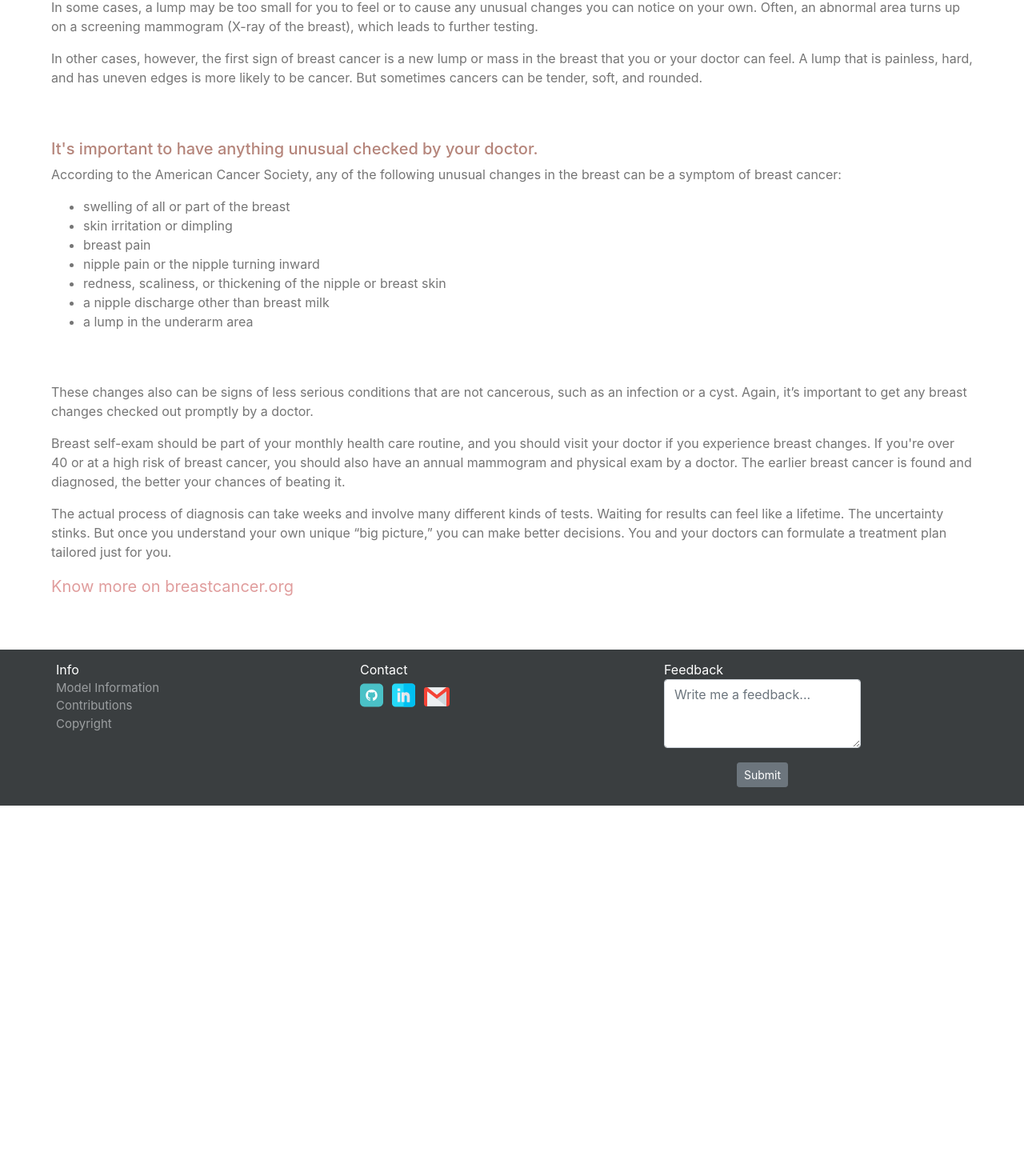
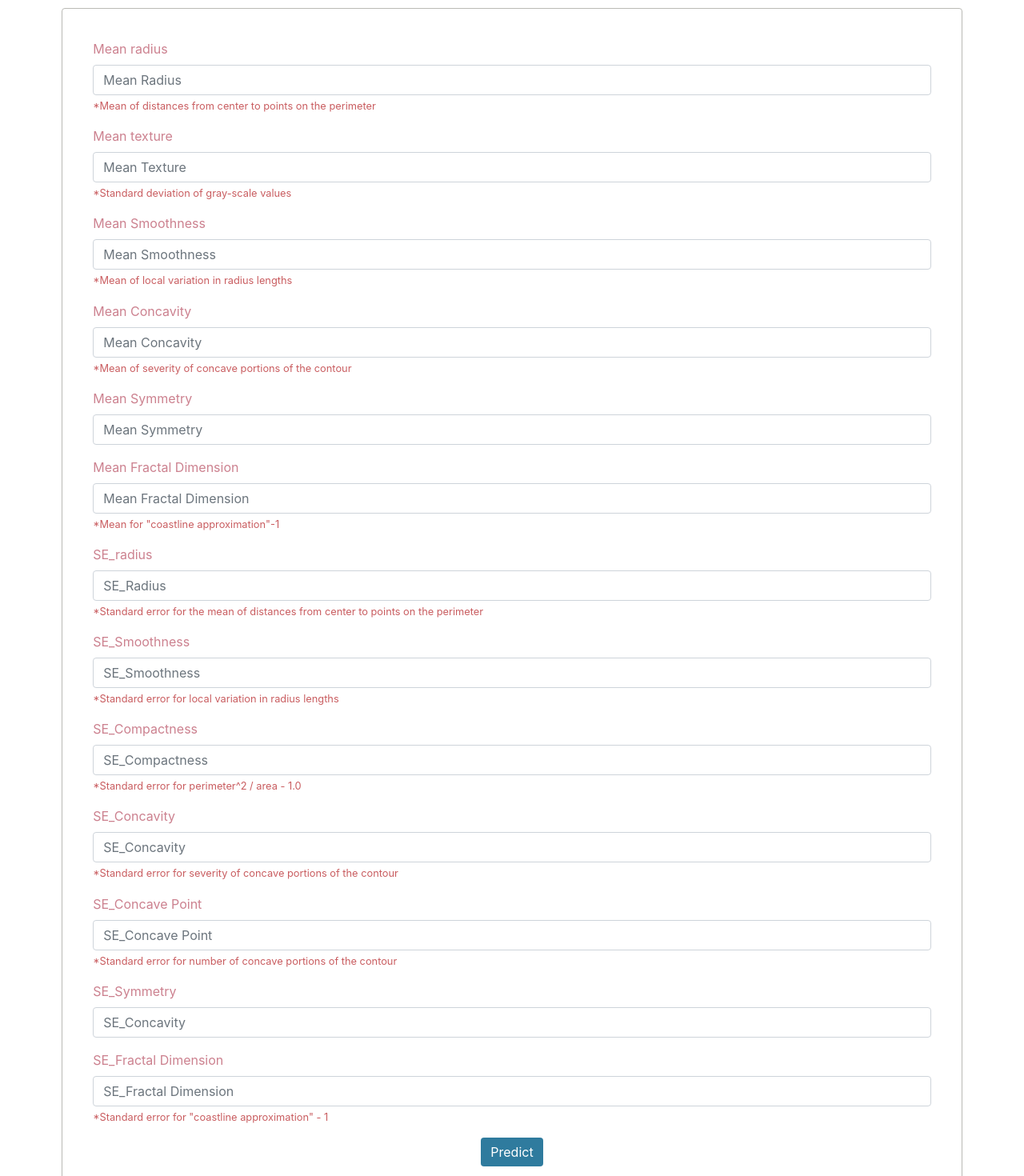
Before and after one commit to sourav731/BreastCancerFrontEnd, a React (Create React App) app in the folder frontend/: page / in a window 1280 px wide. Shown: the part 214-1684 px from the top of the page at 80% size. Before the commit the page ends 1221 px from the top, so only its background shows below. Built offline with nearby package versions, Linux system fonts and the light colour scheme.

Commit message:
prediction form added

```diff
--- a/frontend/src/App.js
+++ b/frontend/src/App.js
@@ -1,12 +1,13 @@
 import React from "react";
-import Home from "./Pages/Home";
-import Symptoms from "./Pages/Symptoms";
-import Treatment from "./Pages/Treatment";
+// import Home from "./Pages/Home";
+// import Symptoms from "./Pages/Symptoms";
+// import Treatment from "./Pages/Treatment";
+import Predict from "./Pages/Predict";
 
 function App() {
   return (
     <div className="App">
-      <Symptoms />
+      <Predict />
     </div>
   );
 }
--- /dev/null
+++ b/frontend/src/Pages/Predict.jsx
@@ -0,0 +1,156 @@
+import React from "react";
+import NavBar from "../Components/Navbar";
+import Footer from "../Components/Footer";
+import Form from "react-bootstrap/Form";
+import Button from "react-bootstrap/Button";
+
+var labelColor = "#cc818f";
+var infoColor = "#c95d60";
+
+function Predict() {
+  return (
+    <React.Fragment>
+      <NavBar />
+      <div style={{ marginTop: "4%" }}>
+        {" "}
+        <h3 style={{ textAlign: "center", color: "#2f7b9e" }}>
+          Prediction Form
+        </h3>
+      </div>
+      <div
+        className="predictDiv"
+        style={{
+          margin: "6%",
+          padding: "3% 3% 3% 3%",
+          border: "1px solid #babab5",
+          borderRadius: "4px",
+        }}
+      >
+        <Form>
+          <Form.Group controlId="formBasicEmail">
+            <Form.Label style={{ color: labelColor }}>Mean radius</Form.Label>
+            <Form.Control type="text" placeholder="Mean Radius" />
+            <Form.Text style={{ color: infoColor }}>
+              *Mean of distances from center to points on the perimeter
+            </Form.Text>
+          </Form.Group>
+
+          <Form.Group controlId="formBasicEmail">
+            <Form.Label style={{ color: labelColor }}>Mean texture</Form.Label>
+            <Form.Control type="text" placeholder="Mean Texture" />
+            <Form.Text style={{ color: infoColor }}>
+              *Standard deviation of gray-scale values
+            </Form.Text>
+          </Form.Group>
+
+          <Form.Group controlId="formBasicEmail">
+            <Form.Label style={{ color: labelColor }}>
+              Mean Smoothness
+            </Form.Label>
+            <Form.Control type="text" placeholder="Mean Smoothness" />
+            <Form.Text style={{ color: infoColor }}>
+              *Mean of local variation in radius lengths
+            </Form.Text>
+          </Form.Group>
+
+          <Form.Group controlId="formBasicEmail">
+            <Form.Label style={{ color: labelColor }}>
+              Mean Concavity
+            </Form.Label>
+            <Form.Control type="text" placeholder="Mean Concavity " />
+            <Form.Text style={{ color: infoColor }}>
+              *Mean of severity of concave portions of the contour
+            </Form.Text>
+          </Form.Group>
+
+          <Form.Group controlId="formBasicEmail">
+            <Form.Label style={{ color: labelColor }}>Mean Symmetry</Form.Label>
+            <Form.Control type="text" placeholder="Mean Symmetry " />
+          </Form.Group>
+
+          <Form.Group controlId="formBasicEmail">
+            <Form.Label style={{ color: labelColor }}>
+              Mean Fractal Dimension
+            </Form.Label>
+            <Form.Control type="text" placeholder="Mean Fractal Dimension " />
+            <Form.Text style={{ color: infoColor }}>
+              *Mean for "coastline approximation"-1
+            </Form.Text>
+          </Form.Group>
+
+          <Form.Group controlId="formBasicEmail">
+            <Form.Label style={{ color: labelColor }}>SE_radius</Form.Label>
+            <Form.Control type="text" placeholder="SE_Radius" />
+            <Form.Text style={{ color: infoColor }}>
+              *Standard error for the mean of distances from center to points on
+              the perimeter
+            </Form.Text>
+          </Form.Group>
+
+          <Form.Group controlId="formBasicEmail">
+            <Form.Label style={{ color: labelColor }}>SE_Smoothness</Form.Label>
+            <Form.Control type="text" placeholder="SE_Smoothness" />
+            <Form.Text style={{ color: infoColor }}>
+              *Standard error for local variation in radius lengths
+            </Form.Text>
+          </Form.Group>
+
+          <Form.Group controlId="formBasicEmail">
+            <Form.Label style={{ color: labelColor }}>
+              SE_Compactness
+            </Form.Label>
+            <Form.Control type="text" placeholder="SE_Compactness" />
+            <Form.Text style={{ color: infoColor }}>
+              *Standard error for perimeter^2 / area - 1.0
+            </Form.Text>
+          </Form.Group>
+
+          <Form.Group controlId="formBasicEmail">
+            <Form.Label style={{ color: labelColor }}>SE_Concavity</Form.Label>
+            <Form.Control type="text" placeholder="SE_Concavity" />
+            <Form.Text style={{ color: infoColor }}>
+              *Standard error for severity of concave portions of the contour
+            </Form.Text>
+          </Form.Group>
+
+          <Form.Group controlId="formBasicEmail">
+            <Form.Label style={{ color: labelColor }}>
+              SE_Concave Point
+            </Form.Label>
+            <Form.Control type="text" placeholder="SE_Concave Point" />
+            <Form.Text style={{ color: infoColor }}>
+              *Standard error for number of concave portions of the contour
+            </Form.Text>
+          </Form.Group>
+
+          <Form.Group controlId="formBasicEmail">
+            <Form.Label style={{ color: labelColor }}>SE_Symmetry</Form.Label>
+            <Form.Control type="text" placeholder="SE_Concavity" />
+          </Form.Group>
+
+          <Form.Group controlId="formBasicEmail">
+            <Form.Label style={{ color: labelColor }}>
+              SE_Fractal Dimension
+            </Form.Label>
+            <Form.Control type="text" placeholder="SE_Fractal Dimension " />
+            <Form.Text style={{ color: infoColor }}>
+              *Standard error for "coastline approximation" - 1
+            </Form.Text>
+          </Form.Group>
+          <div style={{ textAlign: "center" }}>
+            <Button
+              variant="primary"
+              type="submit"
+              style={{ backgroundColor: "#2f7b9e", border: "0px" }}
+            >
+              Predict
+            </Button>
+          </div>
+        </Form>
+      </div>
+      <Footer />
+    </React.Fragment>
+  );
+}
+
+export default Predict;
--- a/frontend/src/Pages/Symptoms.jsx
+++ b/frontend/src/Pages/Symptoms.jsx
@@ -74,6 +74,7 @@ function Symptoms() {
             unique “big picture,” you can make better decisions. You and your
             doctors can formulate a treatment plan tailored just for you.
           </p>
+          <div style={{ textAlign: "center" }}>
             <a
               href="https://www.breastcancer.org/symptoms"
               target="_blank"
@@ -81,6 +82,7 @@ function Symptoms() {
             >
               Know more on breastcancer.org
             </a>
+          </div>
         </div>
       </Zoom>
 
--- a/frontend/src/Pages/Treatment.jsx
+++ b/frontend/src/Pages/Treatment.jsx
@@ -3,7 +3,7 @@ import NavBar from "../Components/Navbar";
 import Footer from "../Components/Footer";
 import Zoom from "react-reveal/Zoom";
 
-var listHeadColor = "#e38d9b";
+var listHeadColor = "#ced95d";
 
 function Treatment() {
   return (
@@ -187,7 +187,7 @@ function Treatment() {
         </div>
       </div>
       <Zoom>
-        <div style={{ margin: "5% ", color: "#757575" }}>
+        <div style={{ margin: "5% ", color: "#757575", textAlign: "center" }}>
           <a
             href="https://www.breastcancer.org/treatment"
             target="_blank"
```
Lines whose indentation alone changed are shown as unchanged.
